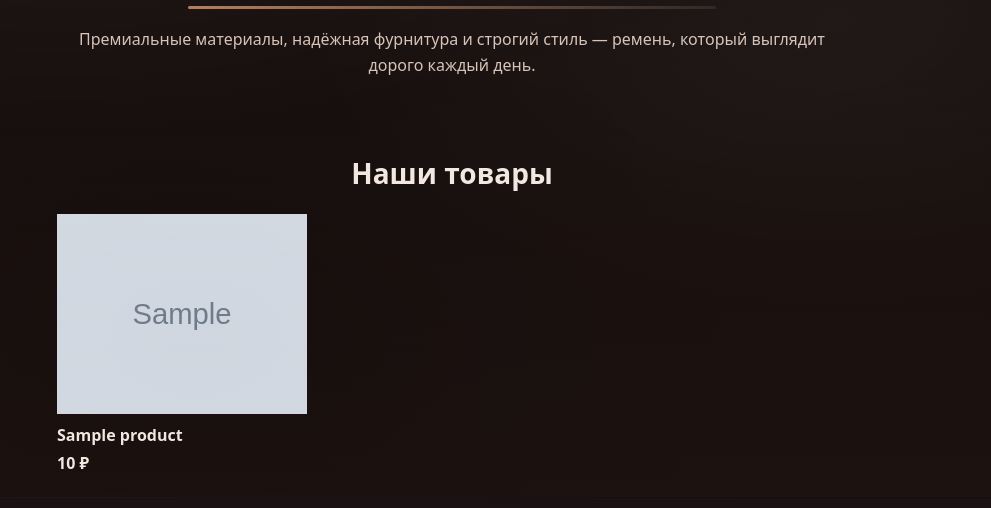
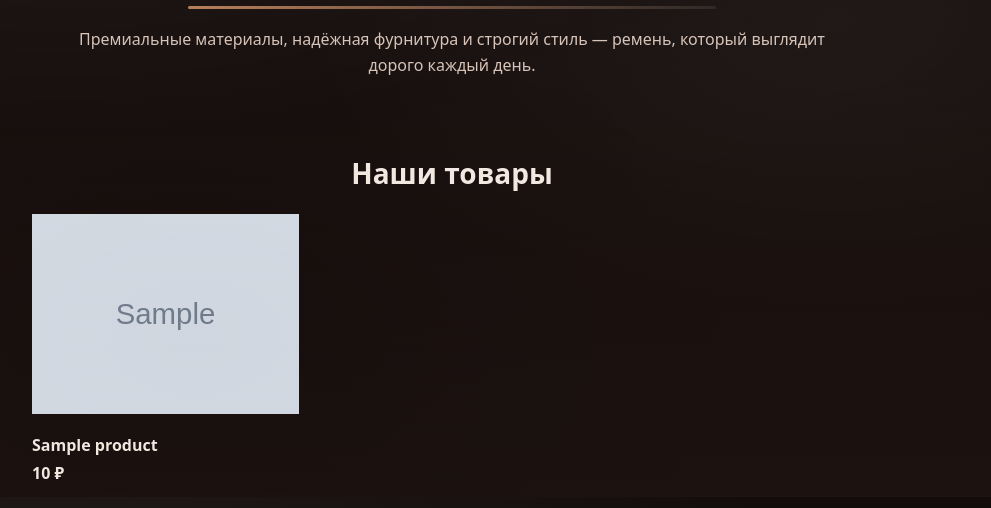
Before and after one commit to KafftGit/belts_app, a Django app: page / in a window 1280 px wide. Shown: the part 303-811 px from the top of the page, without its empty margins (188-1179 px from the left). Before the commit the page ends 772 px from the top, so only its background shows below. Run offline with Django 5.2, Linux system fonts and the light colour scheme; tables that the repository leaves empty hold one stand-in row (values such as "Sample post"); grey boxes marked "Sample" are stand-in pictures.

Commit message:
Feature добавлена работа с товаром

```diff
--- a/belts/product/views.py
+++ b/belts/product/views.py
@@ -6,6 +6,7 @@ from belts.product.models import Product
 class ProductListView(ListView):
     model = Product
     template_name = "home.html"
+    paginate_by = 4
 
     def get_queryset(self):
         return Product.objects.filter(available=True).prefetch_related("images").order_by("name")
--- a/belts/static/styles.css
+++ b/belts/static/styles.css
@@ -392,12 +392,12 @@ a{ color:inherit; text-decoration:none; }
 }
 .product-grid{
   display:grid;
-  grid-template-columns: repeat(4, minmax(250px, 1fr));
+  grid-template-columns: repeat(4, minmax(240px, 1fr));
   gap:20px;
   justify-items:center;
 }
 .product-card{
-  width:400px;
+  width:100%;
   height:auto;
   border-radius: 16px;
   overflow:visible;
@@ -408,10 +408,14 @@ a{ color:inherit; text-decoration:none; }
   flex-direction:column;
 }
 .product-card--list{
-  width:250px;
+  width:100%;
+}
+.product-card--list .product-image{
+  display:block;
+  margin-bottom:10px;
 }
 .product-card--list img{
-  width:250px;
+  width:100%;
   height:200px;
   object-fit:cover;
   display:block;
@@ -537,11 +572,11 @@ a{ color:inherit; text-decoration:none; }
   }
 }
 @media (max-width: 1280px){
-  .product-grid{ grid-template-columns: repeat(3, minmax(250px, 1fr)); }
+  .product-grid{ grid-template-columns: repeat(3, minmax(240px, 1fr)); }
 }
-@media (max-width: 1040px){
-  .product-grid{ grid-template-columns: repeat(2, minmax(250px, 1fr)); }
+@media (max-width: 980px){
+  .product-grid{ grid-template-columns: repeat(2, minmax(240px, 1fr)); }
 }
-@media (max-width: 820px){
-  .product-grid{ grid-template-columns: repeat(1, minmax(250px, 1fr)); }
+@media (max-width: 600px){
+  .product-grid{ grid-template-columns: repeat(1, minmax(240px, 1fr)); }
 }
--- a/templates/home.html
+++ b/templates/home.html
@@ -42,6 +42,17 @@
                 </div>
               {% endfor %}
             </div>
+            {% if is_paginated %}
+              <div class="pagination">
+                {% if page_obj.has_previous %}
+                  <a class="pagination__link" href="?page={{ page_obj.previous_page_number }}">Назад</a>
+                {% endif %}
+                <span class="pagination__info">Страница {{ page_obj.number }} из {{ page_obj.paginator.num_pages }}</span>
+                {% if page_obj.has_next %}
+                  <a class="pagination__link" href="?page={{ page_obj.next_page_number }}">Вперёд</a>
+                {% endif %}
+              </div>
+            {% endif %}
           {% else %}
             <p class="sub">Пока нет товаров.</p>
           {% endif %}
```
Also changed, not shown: other parts of belts/static/styles.css (+31 -0 lines).
